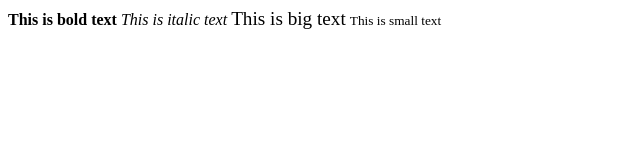
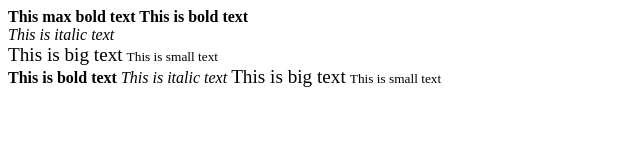
Before and after one commit to MartinMinkov/browser-engineering, a plain HTML site: page static/text_sizes.html in a window 1280 px wide. Shown: the whole page, without its empty margins (0-640 px from the left). Drawn offline with Linux system fonts and the light colour scheme.

Commit message:
feat(text_sizes.html): add additional text styles for better visual representation fix(text_sizes.html): remove redundant DOCTYPE declaration for cleaner code structure

```diff
--- a/static/text_sizes.html
+++ b/static/text_sizes.html
@@ -1,6 +1,13 @@
-<!DOCTYPE html>
 <html lang="en">
 <body>
+    <b>This max bold text This is bold text</b>
+    <br>
+    <i>This is italic text</i>
+    <br>
+    <big>This is big text</big>
+    <small>This is small text</small>
+    <br>
+
     <b>This is bold text</b>
     <i>This is italic text</i>
     <big>This is big text</big>
```
